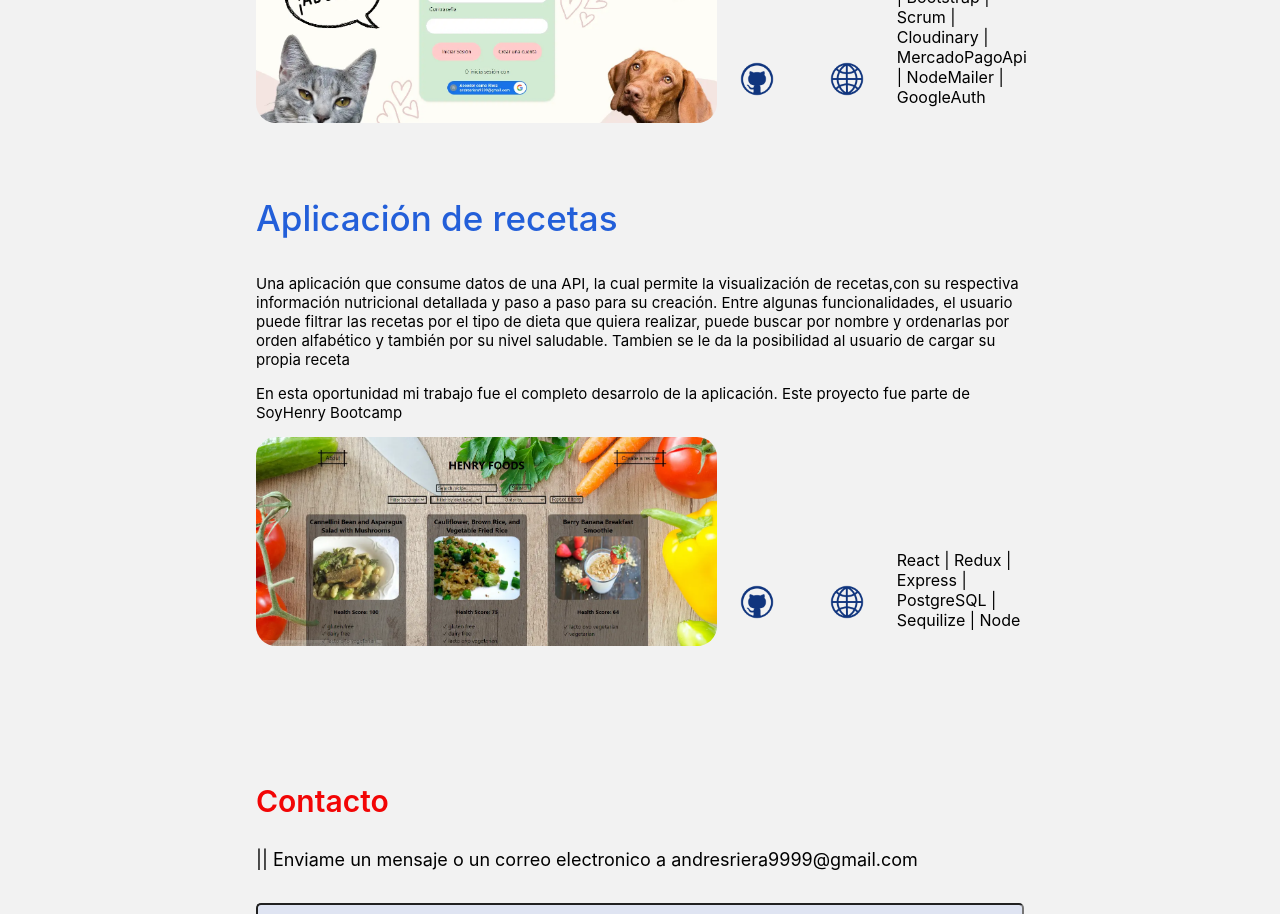
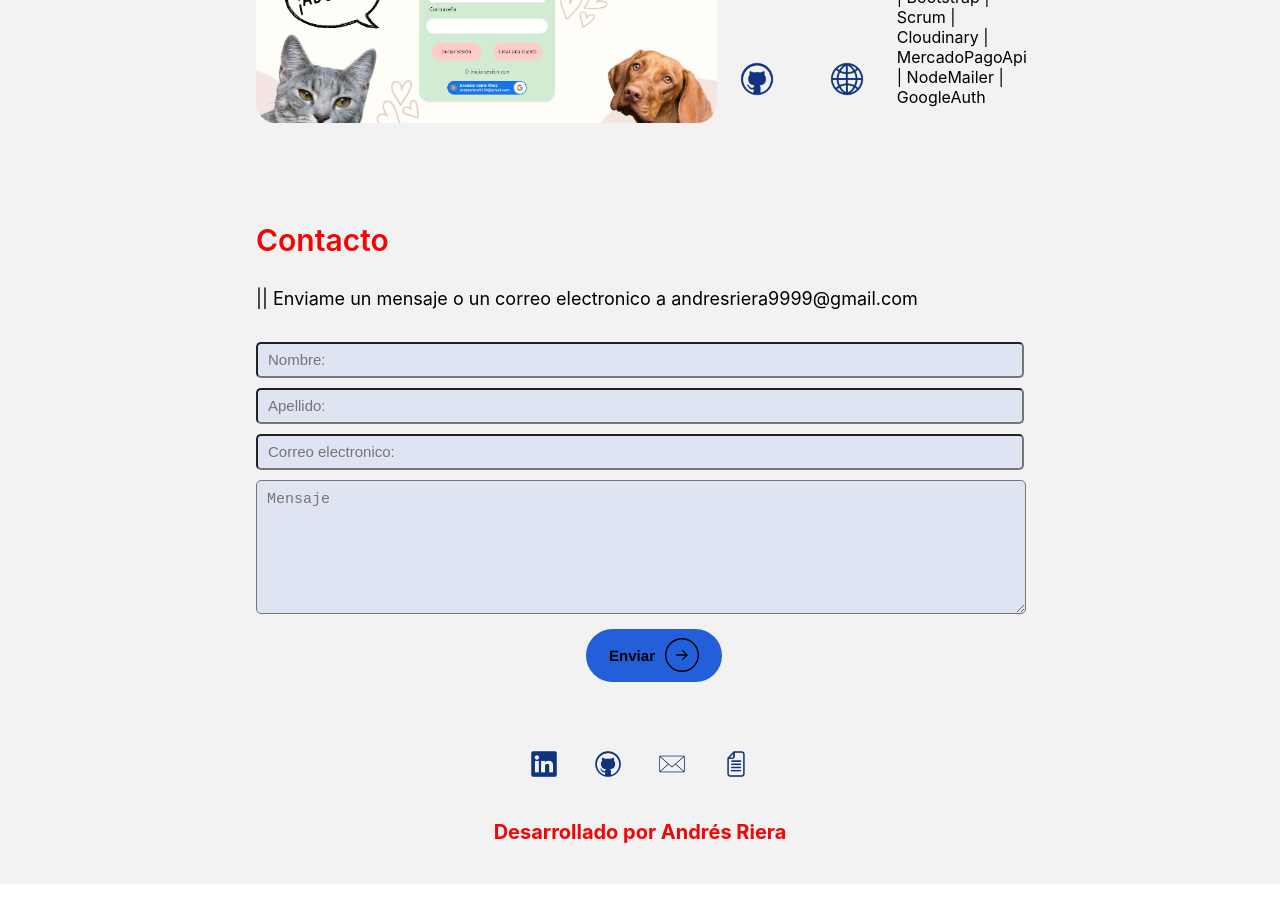
Before and after one commit to RieraAndres/Portfolio, a React (Create React App) app in the folder Client/: page / in a window 1280 px wide. Shown: the part 2660-3574 px from the top of the page. After the commit the page ends 3544 px from the top, so only its background shows below. Built offline with nearby package versions, Linux system fonts and the light colour scheme.

Commit message:
borro recetas

```diff
--- a/Client/src/Components/Proyects/Proyects.jsx
+++ b/Client/src/Components/Proyects/Proyects.jsx
@@ -98,21 +98,6 @@ function Proyects() {
             <a href="https://henry-pf-git-main-rieraandres.vercel.app/" target="_blank" rel="noopener noreferrer"><img src={Dark ? LogoNetDark : LogoNetLight} alt="" className={styles.logo}></img></a>
             <p className={Dark ? styles.techDark : styles.techLight}>React | Redux | Express | PostgreSQL | Sequilize | Node | Bootstrap | Scrum | Cloudinary | MercadoPagoApi | NodeMailer | GoogleAuth</p>
         </div>
-      <div className={styles.proyecto} style={{paddingTop:"5%"}}>
-        <p className={styles.proyectTitle}>{Language ? "Recipes App" : "Aplicación de recetas"}</p>
-        <p className={Dark ? styles.proyectDescriptionDark : styles.proyectDescriptionLight}>
-          {Language ? "An App where you can find a lot of recipes coming from an external API, each recipe has a detail page where you can find nutritional information and how to cook them step by step. Users can filter them by diet type, search by name, order alphabetically and by health score from 1 to 100. In addition users can create their own recipe and upload it to the website" : " Una aplicación que consume datos de una API, la cual permite la visualización de recetas,con su respectiva información nutricional detallada y paso a paso para su creación. Entre algunas funcionalidades, el usuario puede filtrar las recetas por el tipo de dieta que quiera realizar, puede buscar por nombre y ordenarlas por orden alfabético y también por su nivel saludable. Tambien se le da la posibilidad al usuario de cargar su propia receta"}
-        </p>
-        <p className={Dark ? styles.proyectDescriptionDark : styles.proyectDescriptionLight}>
-            {Language ? "In this opportunity I developed the entire app. This proyect was part of SoyHenry Bootcamp" : "En esta oportunidad mi trabajo fue el completo desarrolo de la aplicación. Este proyecto fue parte de SoyHenry Bootcamp"}
-        </p>
-        <div className={styles.imgAndLogo}>
-            <img src={HenryFoods} alt="" className={styles.proyectImg}></img>
-            <a href="https://github.com/RieraAndres/ProyectoInd_Henry.git" target="_blank" rel="noopener noreferrer"><img src={Dark ? LogoGitHubDark : LogoGitHubLight} alt="" className={styles.logo}></img></a>
-            <a href="https://proyecto-ind-henry-git-master-rieraandres.vercel.app/welcome" target="_blank" rel="noopener noreferrer"><img src={Dark ? LogoNetDark : LogoNetLight} alt="" className={styles.logo}></img></a>
-            <p className={Dark ? styles.techDark : styles.techLight}>React | Redux | Express | PostgreSQL | Sequilize | Node </p>
-        </div>
-      </div>
       </div>
     </motion.div>
   );
```
